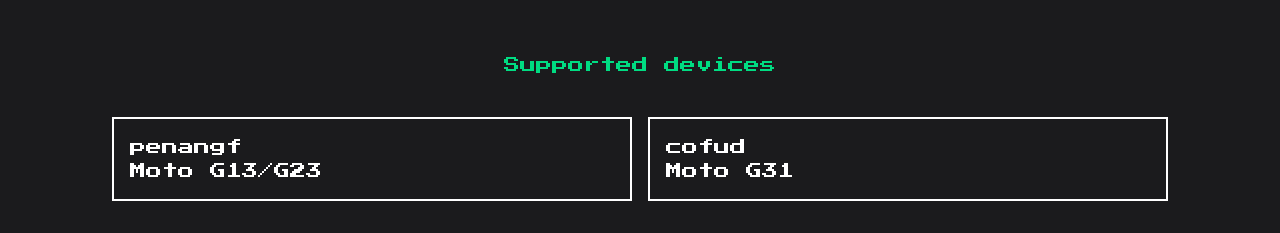
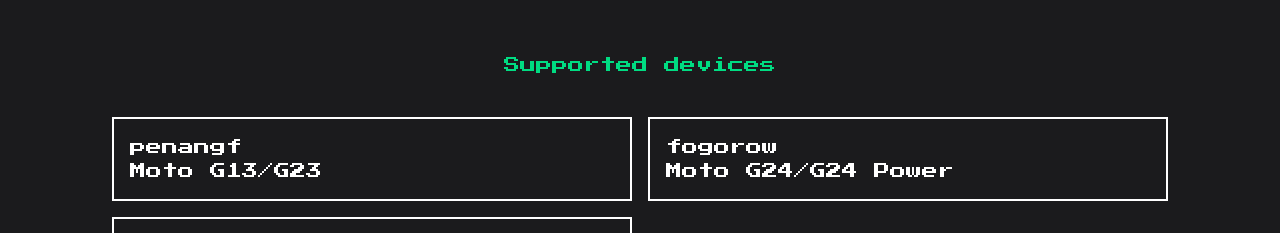
Before and after one commit to fuckyoumoto/landing, a SvelteKit app: page / in a window 1280 px wide. Shown: the part 1300-1533 px from the top of the page. Built offline with nearby package versions, Linux system fonts and the light colour scheme; no server answers.

Commit message:
add fogorow

```diff
--- a/src/routes/+page.svelte
+++ b/src/routes/+page.svelte
@@ -11,6 +11,11 @@
             codename: "penangf",
             model: "Moto G13/G23",
             link: "https://penangf.fuckyoumoto.xyz"
+        },
+        {
+            codename: "fogorow",
+            model: "Moto G24/G24 Power",
+            link: "https://fogorow.fuckyoumoto.xyz"
         },
         {
             codename: "cofud",
```
